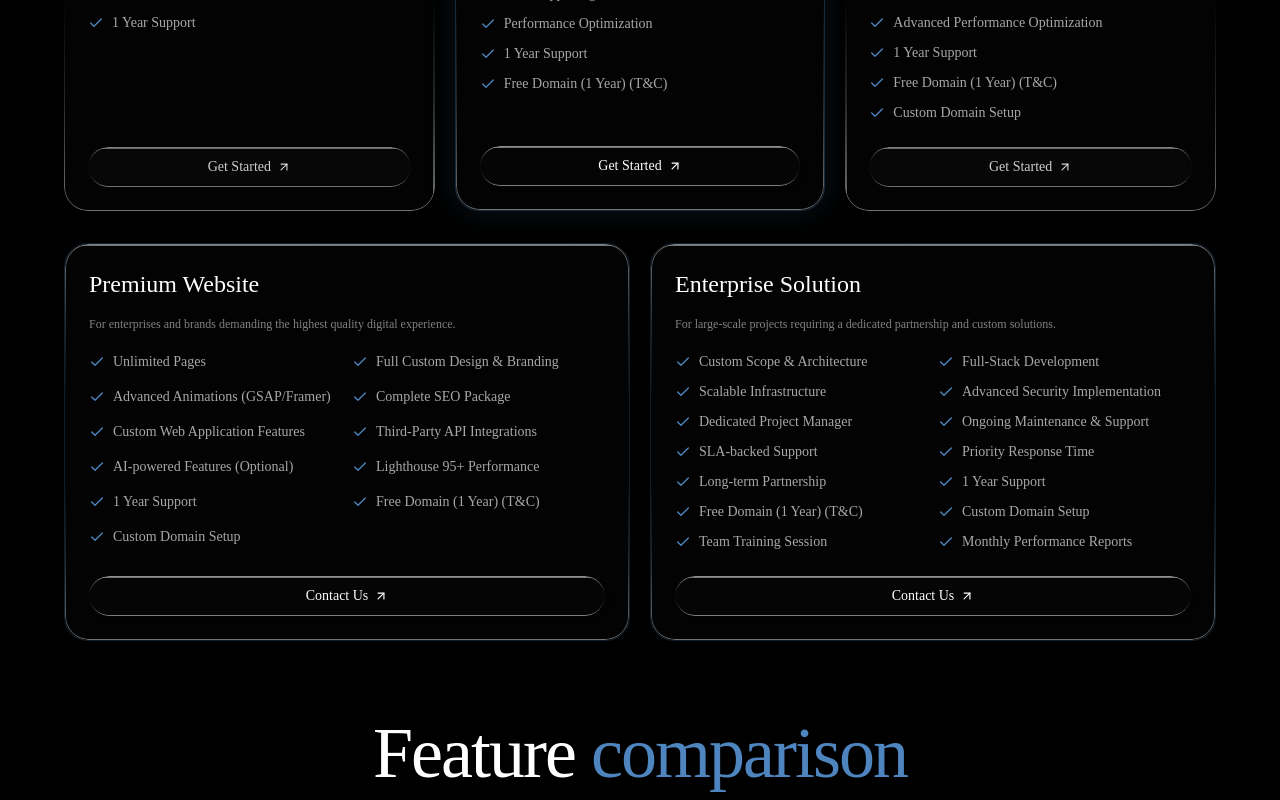
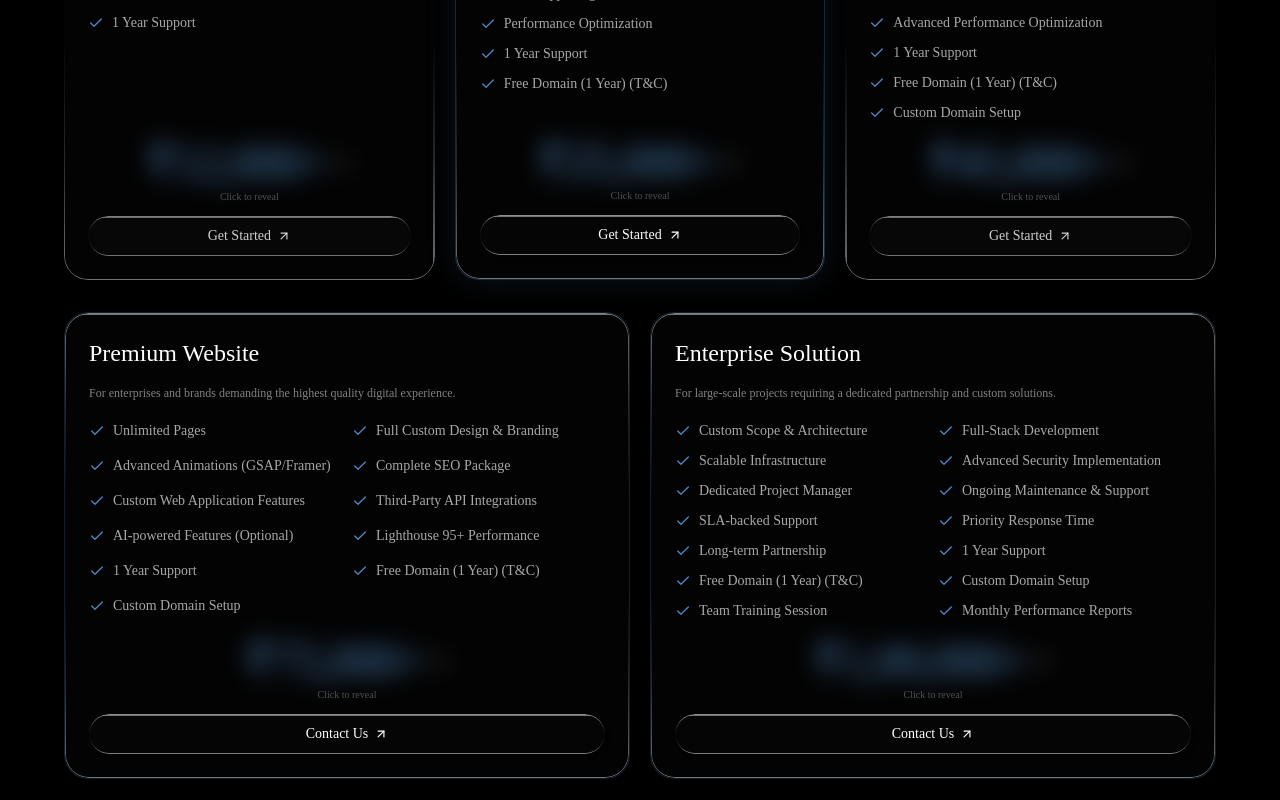
Before and after one commit to arnav27-22/arom-studio, a React (Vite) app: page /pricing in a window 1280 px wide. Shown: the part 940-1740 px from the top of the page. Built offline with nearby package versions, Linux system fonts and the light colour scheme; a web font is replaced by a local one.

Commit message:
Add blurred prices to plans, click to reveal

```diff
--- a/src/data/pricing.ts
+++ b/src/data/pricing.ts
@@ -3,6 +3,7 @@ import type { Plan } from '../types'
 export const plans: Plan[] = [
   {
     name: 'Starter Website',
+    price: '₹12,000+',
     description: 'Perfect for small businesses and personal brands getting started online.',
     features: [
       '1-Page or 5-Page Website',
@@ -17,6 +18,7 @@ export const plans: Plan[] = [
   },
   {
     name: 'Professional Website',
+    price: '₹25,000+',
     description: 'Ideal for growing businesses that need a professional online presence.',
     features: [
       'Up to 10 Pages',
@@ -35,6 +37,7 @@ export const plans: Plan[] = [
   },
   {
     name: 'Business Website',
+    price: '₹45,000+',
     description: 'For established businesses requiring a comprehensive digital presence.',
     features: [
       'Up to 20 Pages',
@@ -52,6 +55,7 @@ export const plans: Plan[] = [
   },
   {
     name: 'Premium Website',
+    price: '₹75,000+',
     description: 'For enterprises and brands demanding the highest quality digital experience.',
     features: [
       'Unlimited Pages',
@@ -69,6 +73,7 @@ export const plans: Plan[] = [
   },
   {
     name: 'Enterprise Solution',
+    price: '₹1,00,000+',
     description: 'For large-scale projects requiring a dedicated partnership and custom solutions.',
     features: [
       'Custom Scope & Architecture',
--- a/src/pages/Pricing.tsx
+++ b/src/pages/Pricing.tsx
@@ -1,11 +1,38 @@
+import { useState } from 'react'
 import { Link } from 'react-router-dom'
-import { Check, ArrowUpRight, Minus } from 'lucide-react'
+import { Check, ArrowUpRight, Minus, Eye, EyeOff } from 'lucide-react'
 import { Section, Container, SectionHeader } from '../components/ui/Section'
 import { SEO } from '../components/ui/SEO'
 import { GlassCard } from '../components/ui/GlassCard'
 import { FadeIn, StaggerContainer, StaggerItem } from '../components/motion/FadeIn'
 import { CTABanner } from '../components/sections/shared/CTABanner'
 import { plans, comparisonFeatures } from '../data/pricing'
+
+function BlurPrice({ price }: { price: string }) {
+  const [revealed, setRevealed] = useState(false)
+
+  return (
+    <button
+      onClick={() => setRevealed((p) => !p)}
+      className="w-full text-center mb-3 group cursor-pointer"
+      aria-label={revealed ? 'Hide price' : 'Reveal price'}
+    >
+      <span
+        className={`font-heading text-4xl md:text-5xl text-accent tracking-[-1px] transition-all duration-300 inline-flex items-center gap-2 ${
+          revealed ? 'blur-0' : 'blur-md select-none'
+        }`}
+      >
+        {price}
+        <span className="text-xs text-white/40 font-body font-normal">
+          {revealed ? <EyeOff className="h-4 w-4" /> : <Eye className="h-4 w-4" />}
+        </span>
+      </span>
+      {!revealed && (
+        <span className="block text-[10px] text-white/30 font-body mt-0.5">Click to reveal</span>
+      )}
+    </button>
+  )
+}
 
 export default function Pricing() {
   return (
@@ -39,16 +66,17 @@ export default function Pricing() {
                   )}
                   <h3 className="font-heading text-2xl text-white mb-4">{plan.name}</h3>
                   <p className="text-xs text-white/50 font-body mb-5">{plan.description}</p>
-                  <ul className="space-y-2.5 flex-1 mb-6">
+                  <ul className="space-y-2.5 flex-1 mb-4">
                     {plan.features.map((f) => (
                       <li key={f} className="flex items-start gap-2 text-sm text-white/65 font-body font-light">
                         <Check className="h-4 w-4 text-accent shrink-0 mt-0.5" /> {f}
                       </li>
                     ))}
                   </ul>
+                  <BlurPrice price={plan.price} />
                   <Link
                     to="/contact"
-                    className={`text-sm font-body font-medium rounded-full px-5 py-2.5 inline-flex items-center justify-center gap-1.5 transition-all duration-300 mt-auto ${
+                    className={`text-sm font-body font-medium rounded-full px-5 py-2.5 inline-flex items-center justify-center gap-1.5 transition-all duration-300 ${
                       plan.highlighted
                         ? 'glass-strong text-white hover:shadow-[0_0_20px_2px_rgba(78,133,191,0.3)]'
                         : 'glass text-white/80 hover:text-white'
@@ -68,16 +96,17 @@ export default function Pricing() {
                 <GlassCard key={plan.name} className="flex flex-col border border-accent/20">
                   <h3 className="font-heading text-2xl text-white mb-4">{plan.name}</h3>
                   <p className="text-xs text-white/50 font-body mb-5">{plan.description}</p>
-                  <ul className="grid grid-cols-2 gap-2.5 flex-1 mb-6">
+                  <ul className="grid grid-cols-2 gap-2.5 flex-1 mb-4">
                     {plan.features.map((f) => (
                       <li key={f} className="flex items-start gap-2 text-sm text-white/65 font-body font-light">
                         <Check className="h-4 w-4 text-accent shrink-0 mt-0.5" /> {f}
                       </li>
                     ))}
                   </ul>
+                  <BlurPrice price={plan.price} />
                   <Link
                     to="/contact"
-                    className="glass-strong text-sm font-body font-medium text-white rounded-full px-5 py-2.5 inline-flex items-center justify-center gap-1.5 transition-all duration-300 mt-auto"
+                    className="glass-strong text-sm font-body font-medium text-white rounded-full px-5 py-2.5 inline-flex items-center justify-center gap-1.5 transition-all duration-300"
                   >
                     Contact Us <ArrowUpRight className="h-3.5 w-3.5" />
                   </Link>
--- a/src/types/index.ts
+++ b/src/types/index.ts
@@ -21,6 +21,7 @@ export interface Testimonial {
 
 export interface Plan {
   name: string
+  price: string
   description: string
   features: string[]
   highlighted?: boolean
```
Also changed, not shown: 1 other file (tests, documents, lock files or other folders).
